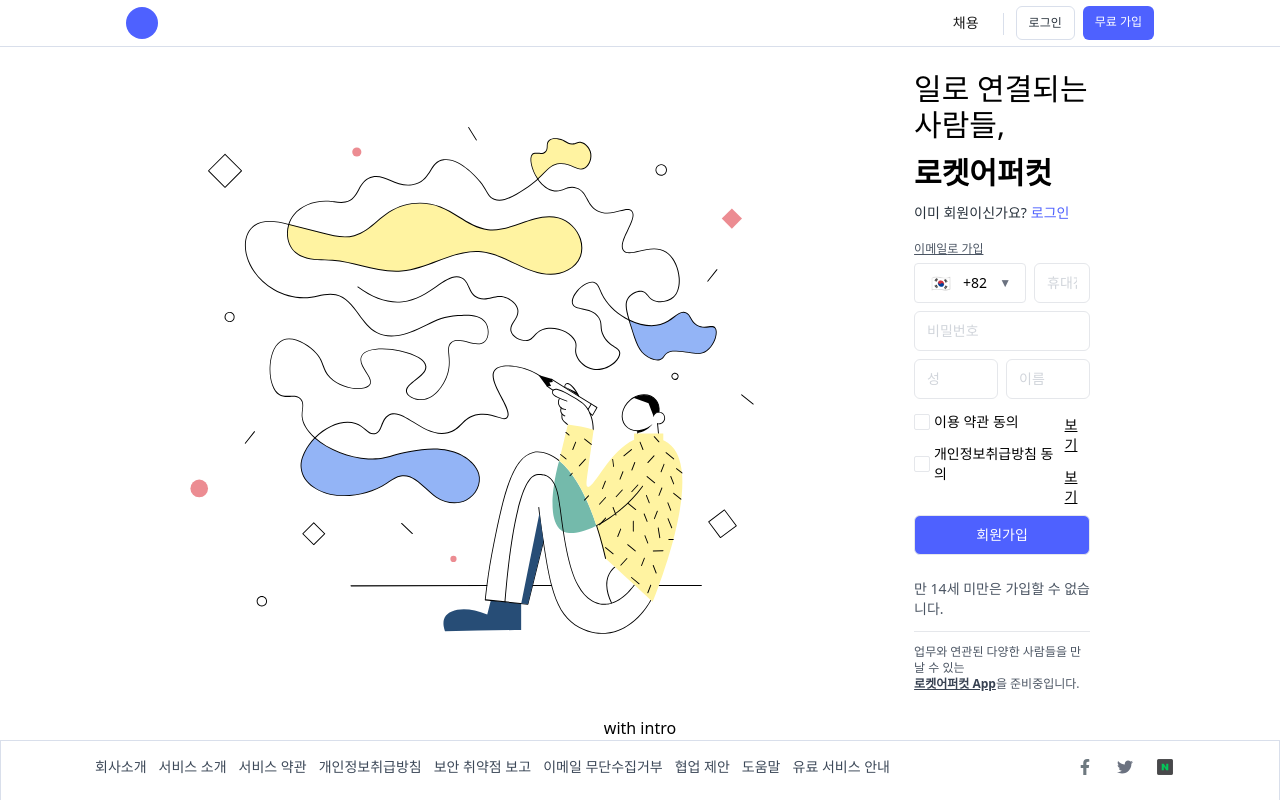
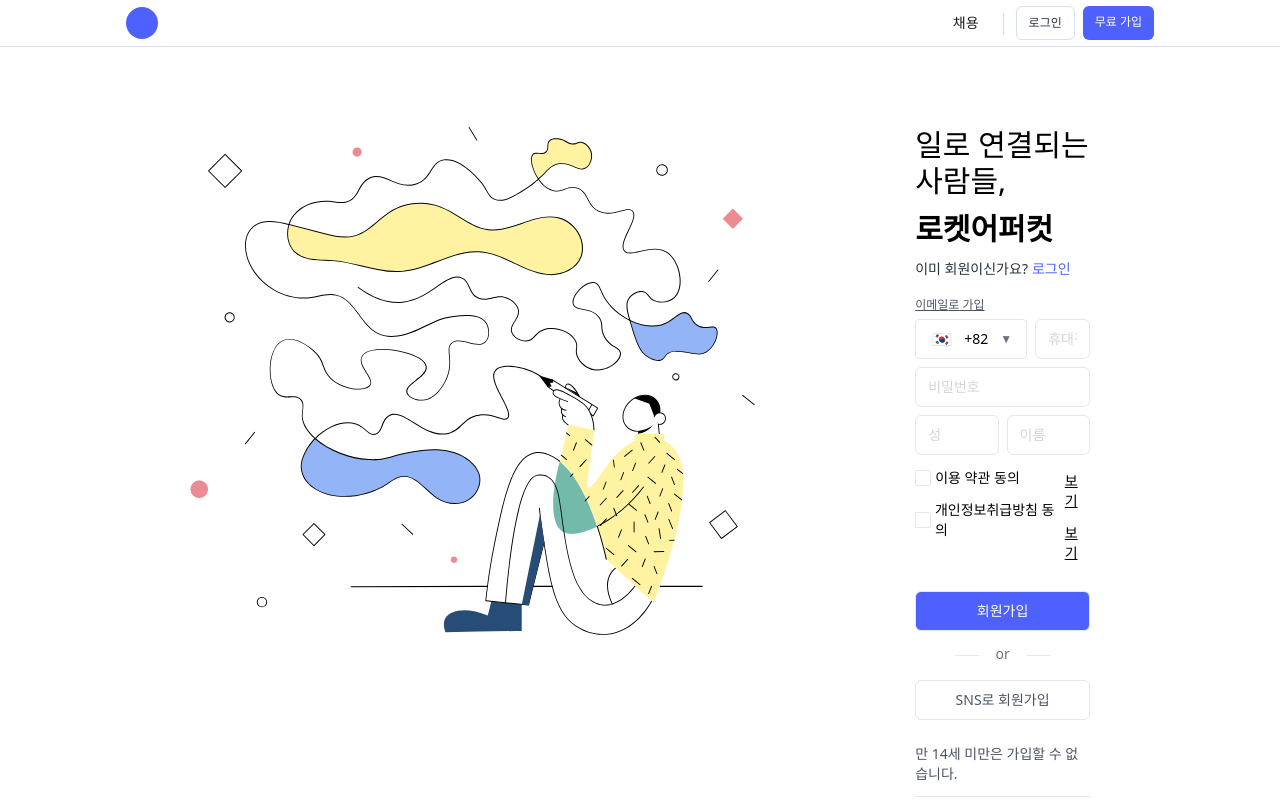
Before and after one commit to online-blacksmiths/rocket_uppercut_frontend, a React (Create React App) app: page / in a window 1280 px wide. Both pictures are taken after a click on the button "휴대전화로 회원가입". Shown: the top 800 px of the page. Built offline with nearby package versions, Linux system fonts and the light colour scheme.

Commit message:
FIX: 회원가입 레이아웃 수정

```diff
--- a/src/components/TextInput/index.tsx
+++ b/src/components/TextInput/index.tsx
@@ -1,5 +1,5 @@
 type TextInputProps = {
-  type: 'text' | 'password';
+  type: 'text' | 'password' | 'email';
   placeholder: string;
 };
 
--- a/src/pages/Signup/index.tsx
+++ b/src/pages/Signup/index.tsx
@@ -27,9 +27,9 @@
 
   return (
     <Layout title={pathname ? '회원가입' : null}>
-      <section className="w-full flex justify-between my-20">
+      <section className="w-full h-[510px] flex justify-between mt-20 mb-40">
         <img src={signup} alt="signup" className="px-20" />
-        <article className="w-full flex flex-col px-20 justify-center space-y-3">
+        <article className="w-full h-[680px] flex flex-col px-20 space-y-3">
           <h2 className="text-3xl">일로 연결되는 사람들,</h2>
           <h1 className="text-3xl font-bold">로켓어퍼컷</h1>
           <div className="flex space-x-1">
@@ -79,13 +79,13 @@
                       xmlns="http://www.w3.org/2000/svg"
                       fill="none"
                       viewBox="0 0 24 24"
-                      stroke-width="1.5"
+                      strokeWidth="1.5"
                       stroke="currentColor"
                       className="w-5 h-5"
                     >
                       <path
-                        stroke-linecap="round"
-                        stroke-linejoin="round"
+                        strokeLinecap="round"
+                        strokeLinejoin="round"
                         d="M10.5 1.5H8.25A2.25 2.25 0 006 3.75v16.5a2.25 2.25 0 002.25 2.25h7.5A2.25 2.25 0 0018 20.25V3.75a2.25 2.25 0 00-2.25-2.25H13.5m-3 0V3h3V1.5m-3 0h3m-3 18.75h3"
                       />
                     </svg>
@@ -100,13 +100,13 @@
                       xmlns="http://www.w3.org/2000/svg"
                       fill="none"
                       viewBox="0 0 24 24"
-                      stroke-width="1.5"
+                      strokeWidth="1.5"
                       stroke="currentColor"
                       className="w-5 h-5"
                     >
                       <path
-                        stroke-linecap="round"
-                        stroke-linejoin="round"
+                        strokeLinecap="round"
+                        strokeLinejoin="round"
                         d="M21.75 6.75v10.5a2.25 2.25 0 01-2.25 2.25h-15a2.25 2.25 0 01-2.25-2.25V6.75m19.5 0A2.25 2.25 0 0019.5 4.5h-15a2.25 2.25 0 00-2.25 2.25m19.5 0v.243a2.25 2.25 0 01-1.07 1.916l-7.5 4.615a2.25 2.25 0 01-2.36 0L3.32 8.91a2.25 2.25 0 01-1.07-1.916V6.75"
                       />
                     </svg>
--- a/src/pages/Signup/signupForm.tsx
+++ b/src/pages/Signup/signupForm.tsx
@@ -24,6 +24,10 @@
     setSelectedDialCode(`+${dialCode}`);
     setSelectedIso(iso);
     setShowDropdown(false);
+  };
+
+  const handleChangeForm = () => {
+    setIsForm(false);
   };
 
   return (
@@ -70,14 +74,14 @@
           </div>
         ) : (
           //! 이메일
-          <div>email</div>
+          <TextInput type="email" placeholder="이메일" />
         )}
         <TextInput type="password" placeholder="비밀번호" />
         <div className="grid grid-cols-2 gap-2">
           <TextInput type="text" placeholder="성" />
           <TextInput type="text" placeholder="이름" />
         </div>
-        <div className="space-y-2 flex justify-between items-baseline">
+        <div className="pb-5 space-y-2 flex justify-between items-baseline ">
           <div className="flex flex-col space-y-3">
             <Checkbox id="terms" isChecked={termsAgree} setIsChecked={setTermsAgree} text="이용 약관 동의" />
             <Checkbox
@@ -92,6 +96,7 @@
             <span className="text-sm underline">보기</span>
           </div>
         </div>
+        <div className="flex flex-col gap-6">
           <FullButton
             type="submit"
             onClick={() => {
@@ -100,6 +105,11 @@
             text="회원가입"
             bgColor="blue"
           />
+          <div className="border-t mx-10 relative flex justify-center">
+            <span className="absolute -top-3 px-4 text-sm text-gray-500 bg-white">or</span>
+          </div>
+          <FullButton type="button" onClick={handleChangeForm} text="SNS로 회원가입" bgColor="white" />
+        </div>
       </form>
     </div>
   );
```
Lines whose indentation alone changed are shown as unchanged.
